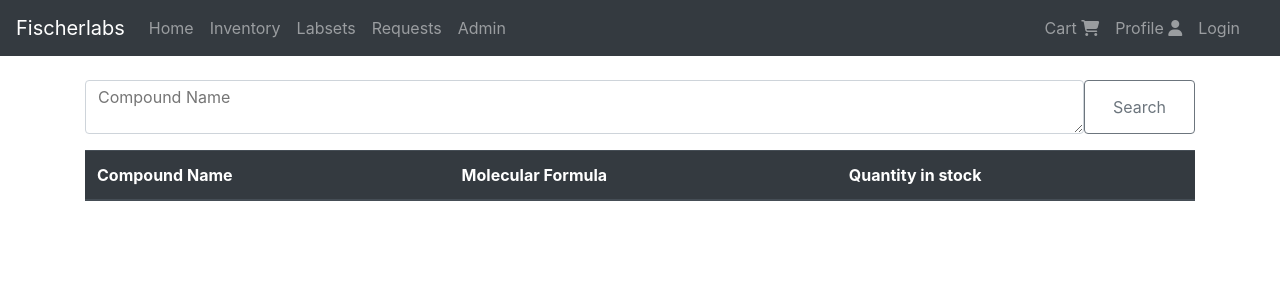
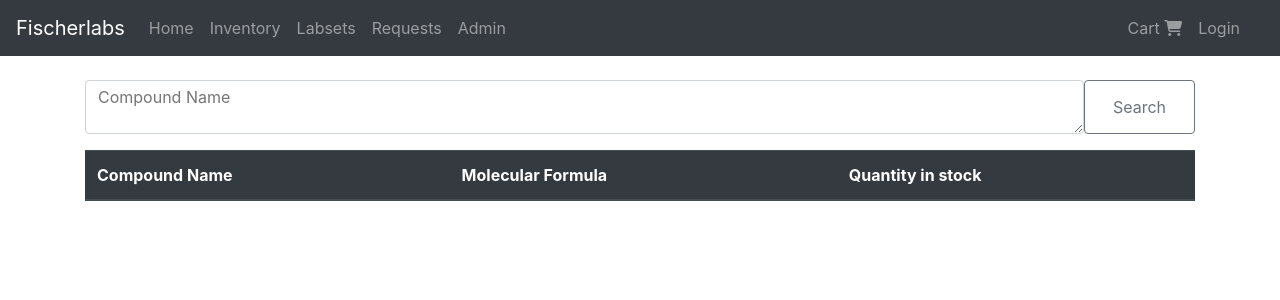
Before and after one commit to dvdg6566/fischerlabs, a Flask app: page /inventory in a window 1280 px wide. Shown: the top 300 px of the page. Run offline with Flask 2, Linux system fonts and the light colour scheme; data that the repository does not hold is empty; some libraries are stand-ins or nearby versions.

Commit message:
Update base.html

```diff
--- a/templates/base.html
+++ b/templates/base.html
@@ -48,9 +48,6 @@
 				<li>
 					<a class="nav-link" href="/order/{{userinfo.currentOrder}}"> Cart <i class="fas fa-shopping-cart" height="auto"></i></a>
 				</li>
-				<li>
-					<a class="nav-link" href="/profile"> Profile <i class="fas fa-user" height="auto"></i></a>
-				</li>
 				{% if userinfo.username == None %}
 				<li>
 					<a class="nav-link" href="/login"> Login </a>
@@ -63,7 +60,7 @@
 						</a>
 					<div class="dropdown-menu" aria-labelledby="navbarDropdown">
 						<a class="dropdown-item" href="/profile/{{userinfo.username}}"> Profile </a>
-						<a class="dropdown-item" href="/logout"> Logout <i class="fas fa-sign-out-alt" height="auto"></a>
+						<a class="dropdown-item" href="/logout"> Logout </a>
 					</div>
 				</ul>
 				{% endif %}
```
